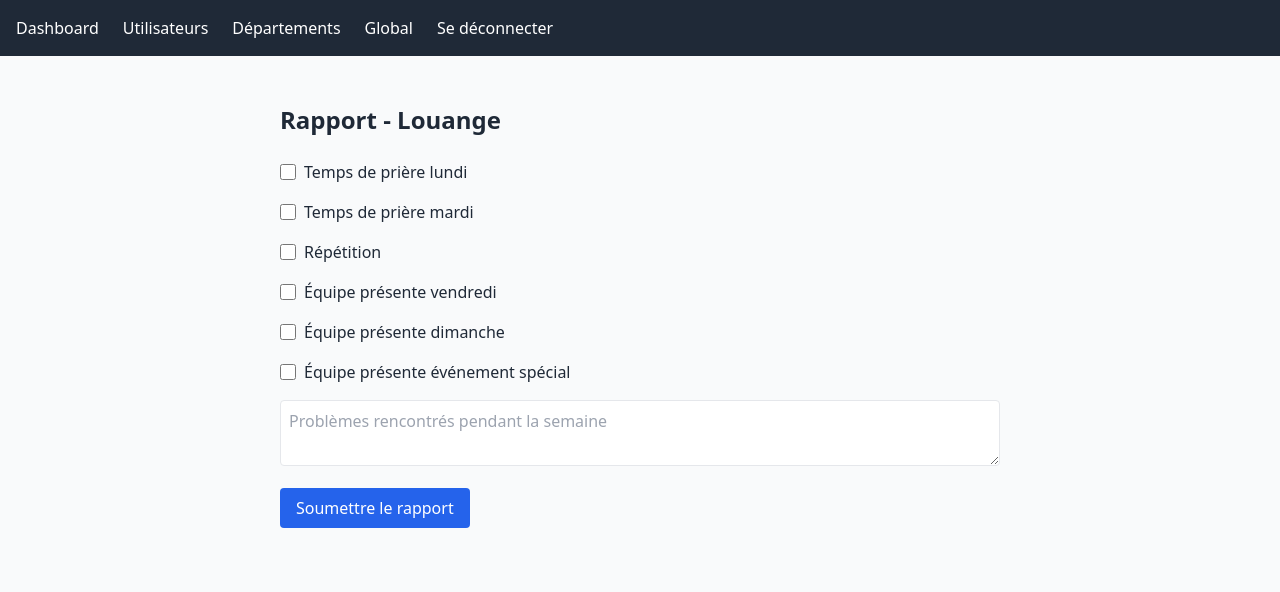
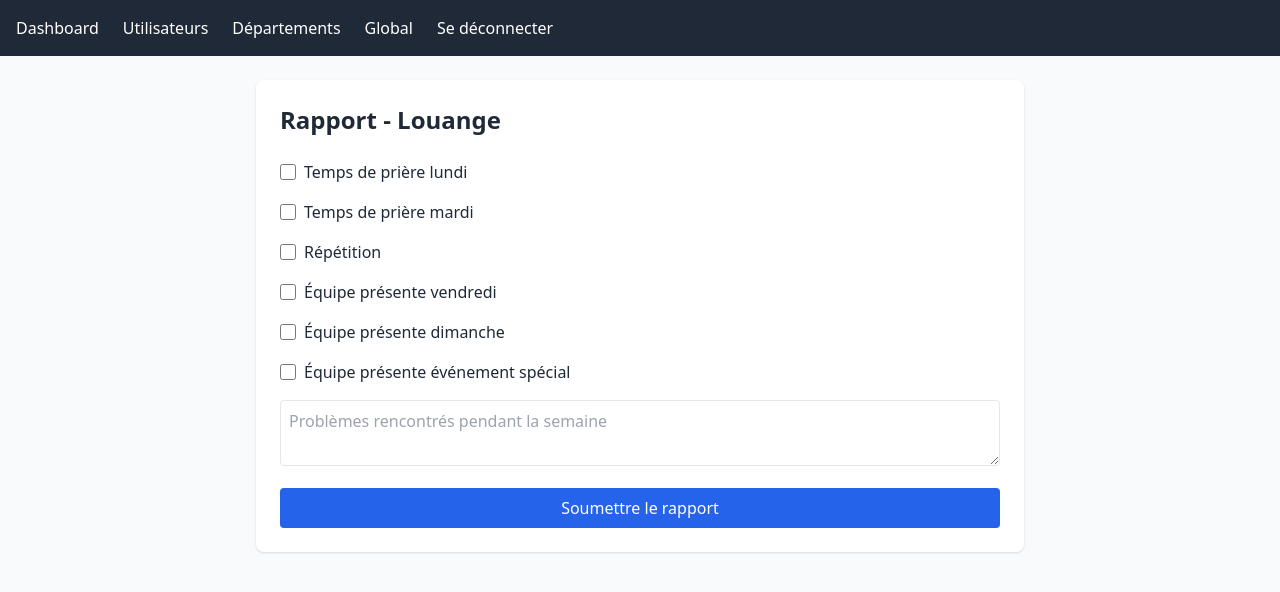
Before and after one commit to allanbavajee/CheminDeGarde, a Next.js app: page /louange in a window 1280 px wide. Shown: the top 592 px of the page. Built offline with nearby package versions, Linux system fonts and the light colour scheme; no server answers.

Commit message:
Update page.tsx

```diff
--- a/app/louange/page.tsx
+++ b/app/louange/page.tsx
@@ -1,7 +1,7 @@
 /*app/louange/page.tsx*/
 "use client";
 import React, { useState } from "react";
-import supabase from "@/lib/supabaseClient"; // Assure-toi d'avoir configuré ton client Supabase
+import supabase from "@/lib/supabaseClient";
 
 export default function LouangePage() {
   const [formData, setFormData] = useState({
@@ -17,7 +17,7 @@ export default function LouangePage() {
   const [loading, setLoading] = useState(false);
   const [message, setMessage] = useState("");
 
-  // ✅ Correction ici
+  // ✅ handleChange corrigé pour TypeScript
   const handleChange = (
     e: React.ChangeEvent<HTMLInputElement | HTMLTextAreaElement>
   ) => {
@@ -28,7 +28,11 @@ export default function LouangePage() {
         ...prev,
         [name]: e.target.checked,
       }));
-    } else {
+    } else if (
+      e.target instanceof HTMLTextAreaElement ||
+      (e.target instanceof HTMLInputElement &&
+        e.target.type !== "checkbox")
+    ) {
       setFormData((prev) => ({
         ...prev,
         [name]: e.target.value,
@@ -62,11 +66,10 @@ export default function LouangePage() {
   };
 
   return (
-    <div className="p-6 max-w-3xl mx-auto">
+    <div className="p-6 max-w-3xl mx-auto bg-white shadow rounded-lg">
       <h1 className="text-2xl font-bold mb-6">Rapport - Louange</h1>
 
       <form onSubmit={handleSubmit} className="space-y-4">
-        {/* Checkbox */}
         {[
           { name: "tempsLundi", label: "Temps de prière lundi" },
           { name: "tempsMardi", label: "Temps de prière mardi" },
@@ -87,7 +90,6 @@ export default function LouangePage() {
           </label>
         ))}
 
-        {/* Champ libre */}
         <textarea
           name="problemes"
           placeholder="Problèmes rencontrés pendant la semaine"
@@ -96,17 +98,15 @@ export default function LouangePage() {
           onChange={handleChange}
         />
 
-        {/* Bouton */}
         <button
           type="submit"
           disabled={loading}
-          className="bg-blue-600 text-white px-4 py-2 rounded hover:bg-blue-700 disabled:opacity-50"
+          className="w-full bg-blue-600 text-white py-2 rounded hover:bg-blue-700 disabled:opacity-50"
         >
           {loading ? "Enregistrement..." : "Soumettre le rapport"}
         </button>
       </form>
 
-      {/* Message */}
       {message && (
         <p className="mt-4 text-center font-semibold text-gray-700">{message}</p>
       )}
```
